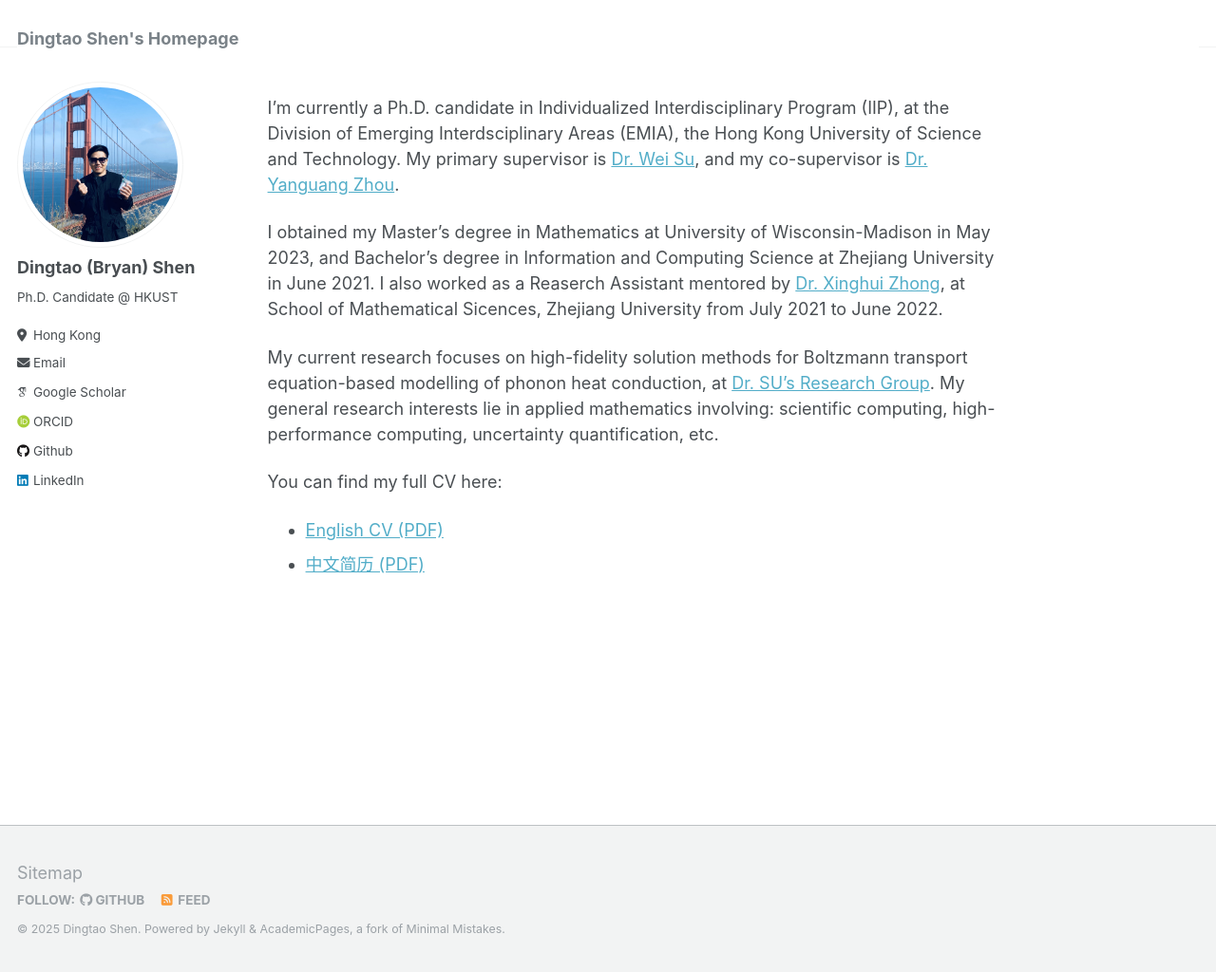
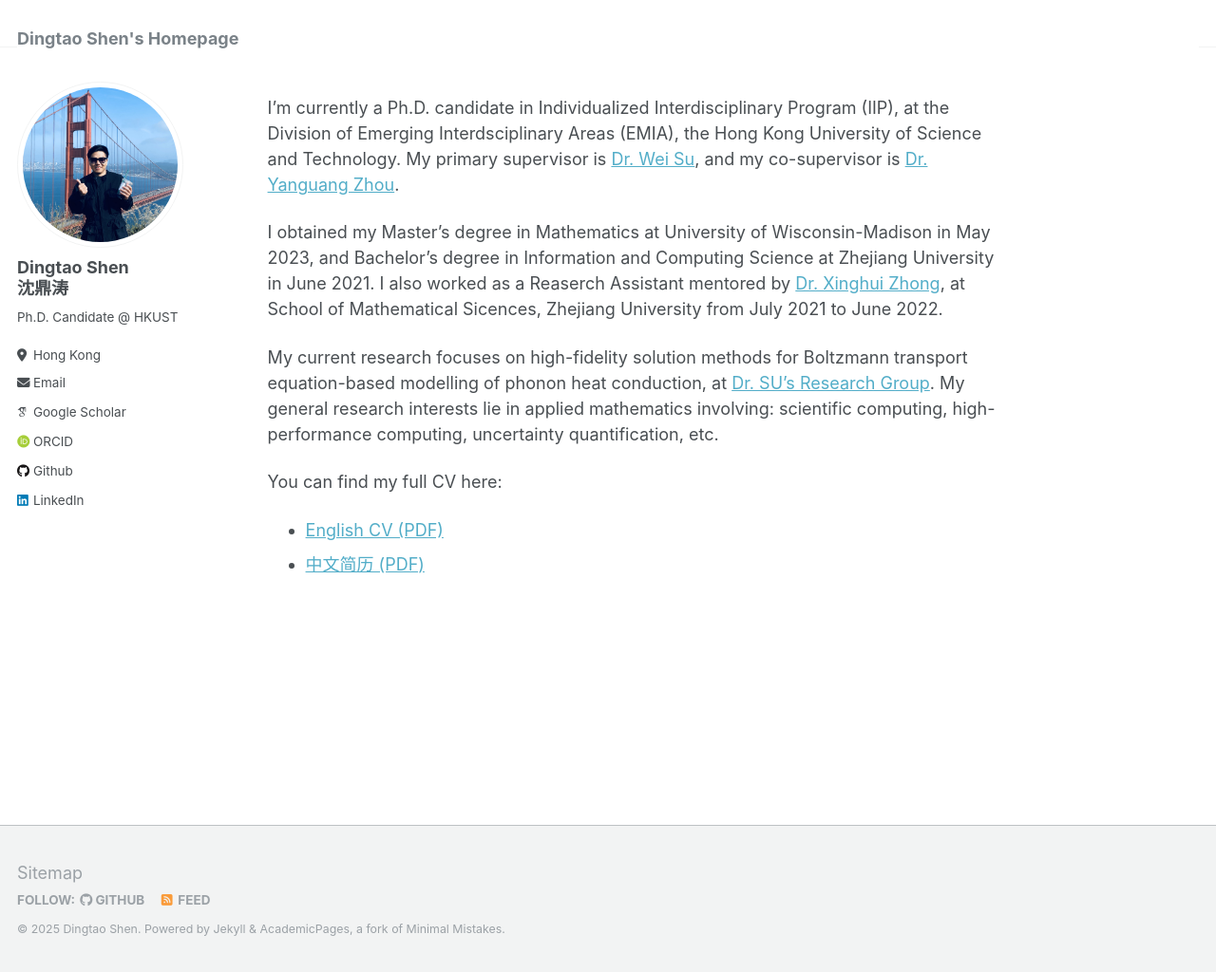
Before and after one commit to dingtao-shen/dingtao-shen.github.io, a Jekyll site: the page built from _pages/about.md, in a window 1280 px wide and 1024 px high. Shown: the whole window at 95% size. Built offline with Jekyll 4.4.1, drawn with Linux system fonts in a browser that asks for light colours; some web fonts are replaced.

Commit message:
update cv

```diff
--- a/_config.yml
+++ b/_config.yml
@@ -22,13 +22,13 @@
 author:
   # Biographic information
   avatar           : "profile.jpg"
-  name             : "Dingtao (Bryan) Shen"
+  name             : "Dingtao Shen<br/>沈鼎涛"
   pronouns         : # example: "she/her"
   bio              : "Ph.D. Candidate @ HKUST"
   location         : "Hong Kong"
   # employer         : "HKUST"
   uri              : # URL
-  email            : "dshenad@connect.ust.hk"
+  email            : "dtshen@outlook.com"
 
   # # Academic websites
   # arxiv            : # URL - Update with the correct link to your profile
```
